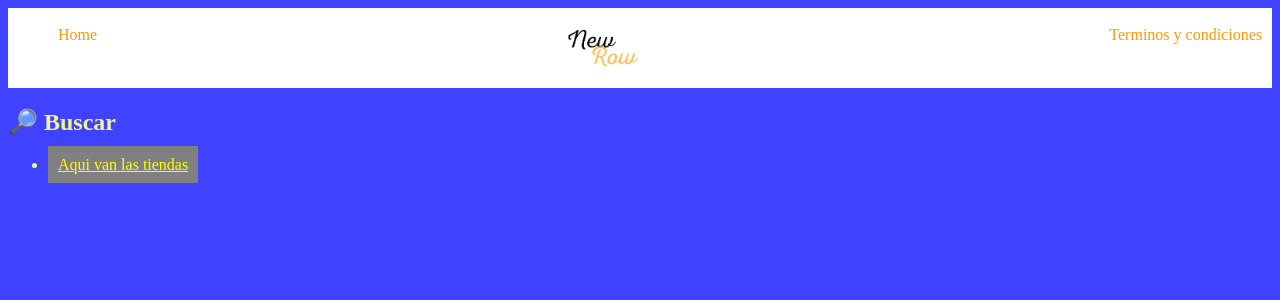
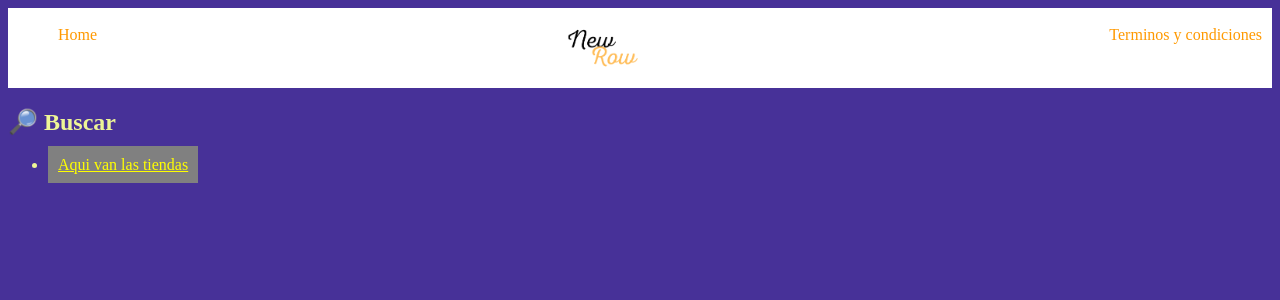
Before and after one commit to bardokx/Proyecto_Git_Kiosko, a Django app: page /home/ in a window 1280 px wide. Shown: the top 300 px of the page. Run offline with Django 4.2, Linux system fonts and the light colour scheme.

Commit message:
aun no arreglo el error
esperando ayuda

```diff
--- a/Titulo/static/styles/main.css
+++ b/Titulo/static/styles/main.css
@@ -1,5 +1,5 @@
 body {
-    background: #0004ffc0;
+    background: #473198;
     color: #eef596;
 }
 
@@ -45,7 +45,6 @@ body {
     justify-content: center;
 }
 
-#arreglar
 .sapce_p button {
     display: flex;
     justify-content:space-between;
```
